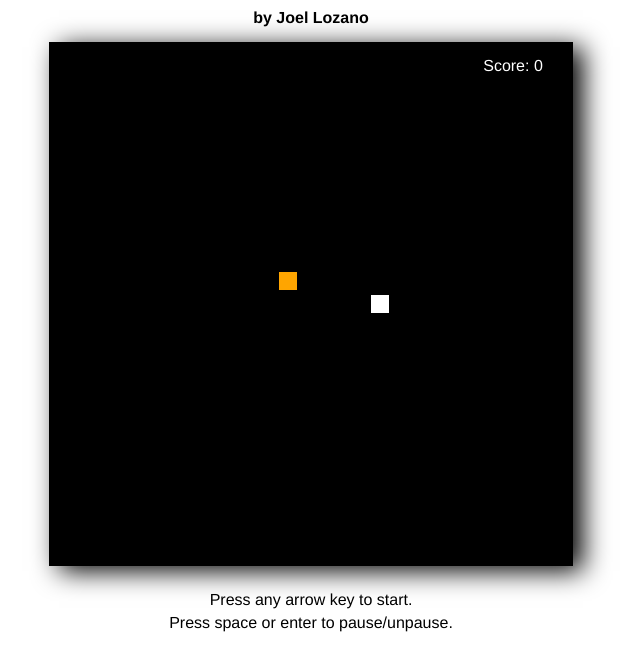
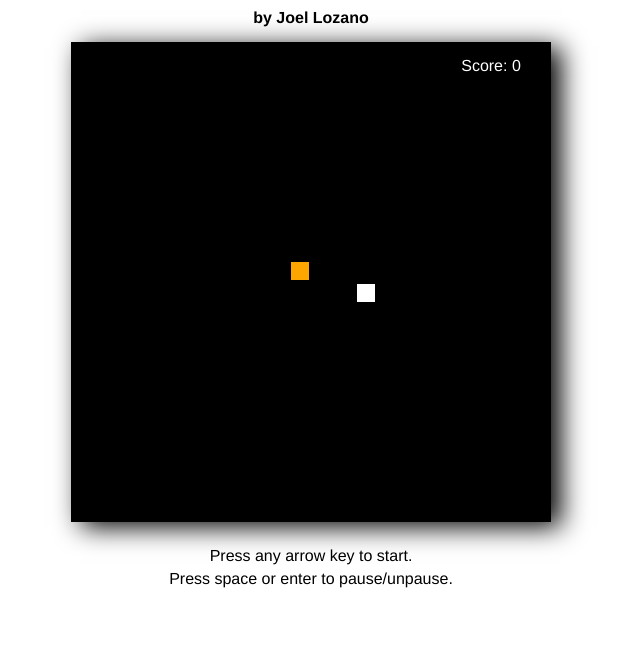
Before and after one commit to jl5300/Web-Snake-Game, a plain HTML site: page index.html in a window 1280 px wide. Shown: the part 88-758 px from the top of the page, without its empty margins (329-969 px from the left). Drawn offline with Linux system fonts and the light colour scheme.

Commit message:
Updated canvas size

```diff
--- a/assets/snakescript.js
+++ b/assets/snakescript.js
@@ -16,7 +16,7 @@ const UP_KEYCODE = 40;
 
 // Constants for display
 const speed = 7;
-const tileCount = 23;
+const tileCount = 22;
 const tileSize = 18;
 
 // Sound files
--- a/index.html
+++ b/index.html
@@ -11,7 +11,7 @@
 <body>
 	<h1>SNAKE</h1>
 	<h4>by Joel Lozano</h4>
-	<canvas id="game" width="524" height="524"></canvas>
+	<canvas id="game" width="480" height="480"></canvas>
 	<script src="assets/snakescript.js"></script>
 	<div id="arrowmsg">Press any arrow key to start.</div>
 	<div>Press space or enter to pause/unpause.</div>
```
